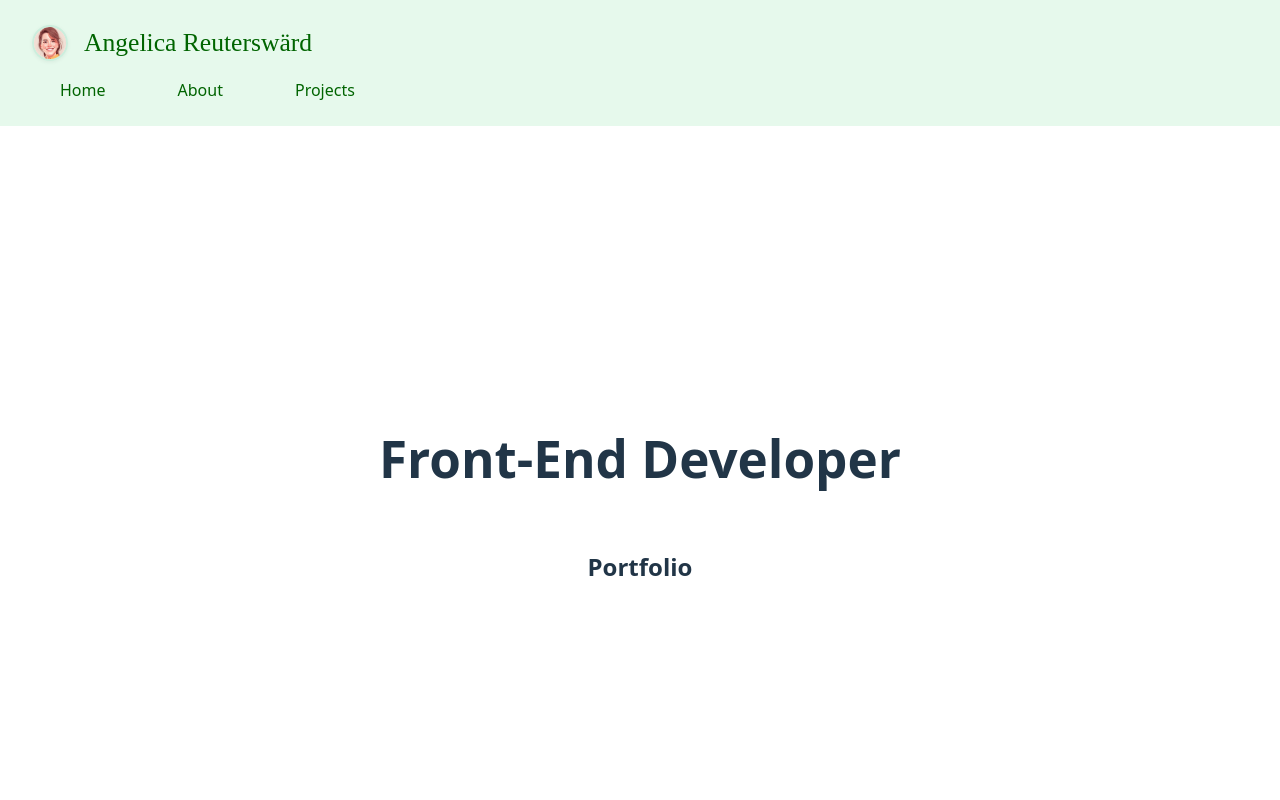
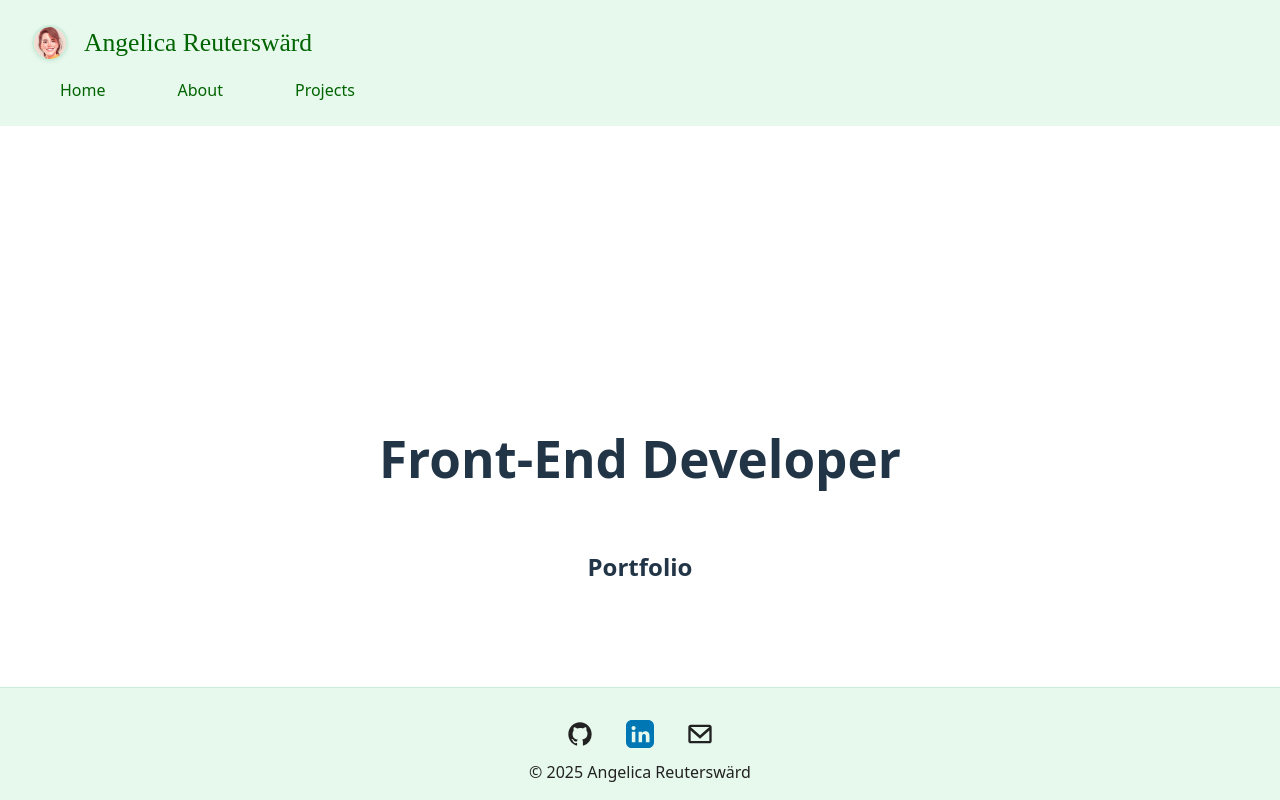
Before and after one commit to Ayngie/react-portfolio, a React (Vite) app: page / in a window 1280 px wide. Shown: the top 800 px of the page. Built offline with nearby package versions, Linux system fonts and the light colour scheme; a web font is replaced by a local one.

Commit message:
Style: updated footer styling

```diff
--- a/src/App.scss
+++ b/src/App.scss
@@ -6,6 +6,9 @@
   margin: 0 auto;
   padding: 2rem;
   text-align: center;
+  display: flex;
+  flex-direction: column;
+  min-height: 100vh;
 }
 
 body {
--- a/src/components/Footer/Footer.scss
+++ b/src/components/Footer/Footer.scss
@@ -1,13 +1,26 @@
 .footer {
+  width: 100vw;
   display: flex;
-  justify-content: center;
+  flex-direction: column;
   align-items: center;
-  gap: 2rem;
-  padding: 2rem 0 1rem 0;
   background: #e6f9ec;
   border-top: 1px solid #cceedd;
+  padding: 2rem 0 1rem 0;
+  box-sizing: border-box;
+  position: fixed;
+  left: 0;
+  bottom: 0;
+  z-index: 100;
 
-  a {
+  .footer-links {
+    display: flex;
+    flex-direction: row;
+    justify-content: center;
+    gap: 2rem;
+    margin-bottom: 0.75rem;
+  }
+
+  .footer-links a {
     display: flex;
     align-items: center;
     transition: transform 0.15s;
@@ -21,4 +34,19 @@
       display: block;
     }
   }
+
+  .footer-copyright {
+    font-size: 1rem;
+    color: #222;
+    text-align: center;
+  }
 }
+
+@media (max-width: 600px) {
+  .footer {
+    .footer-links {
+      gap: 1rem;
+    }
+    padding: 1.5rem 0 0.5rem 0;
+  }
+}
```
